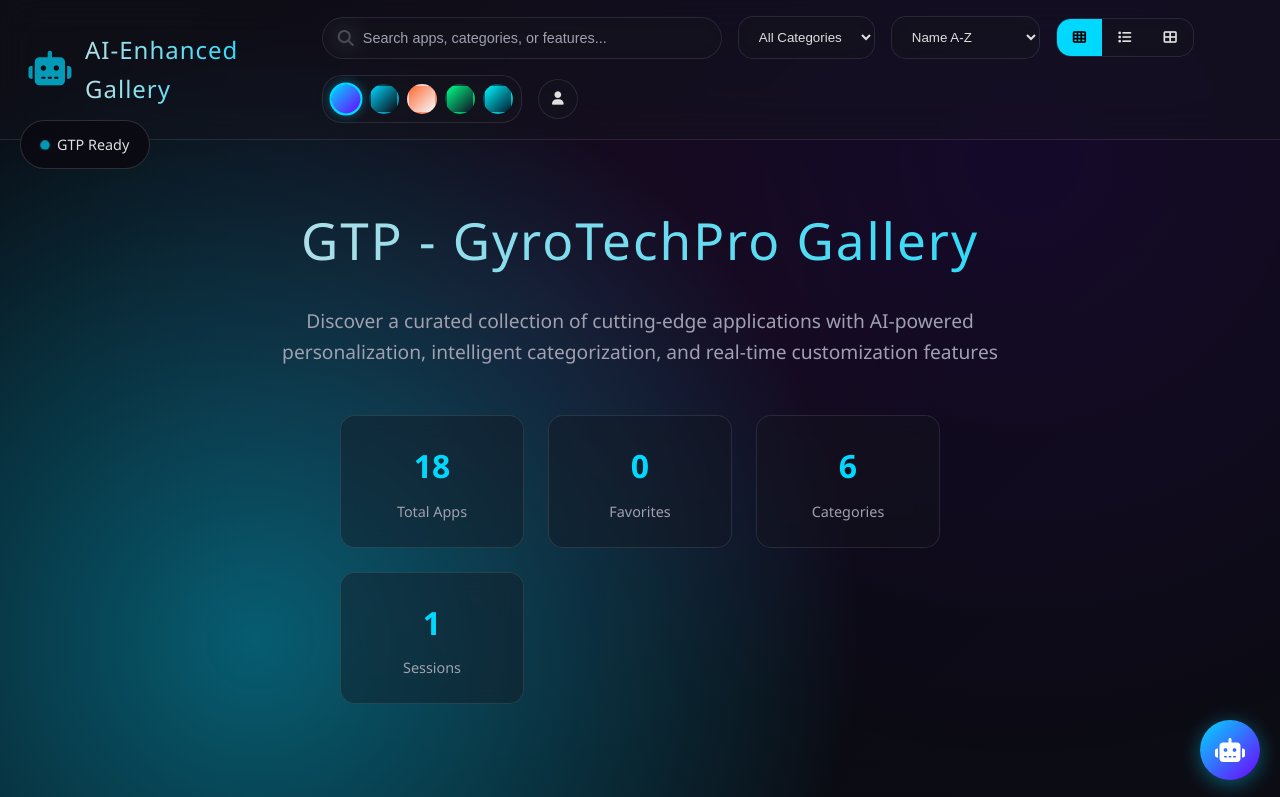
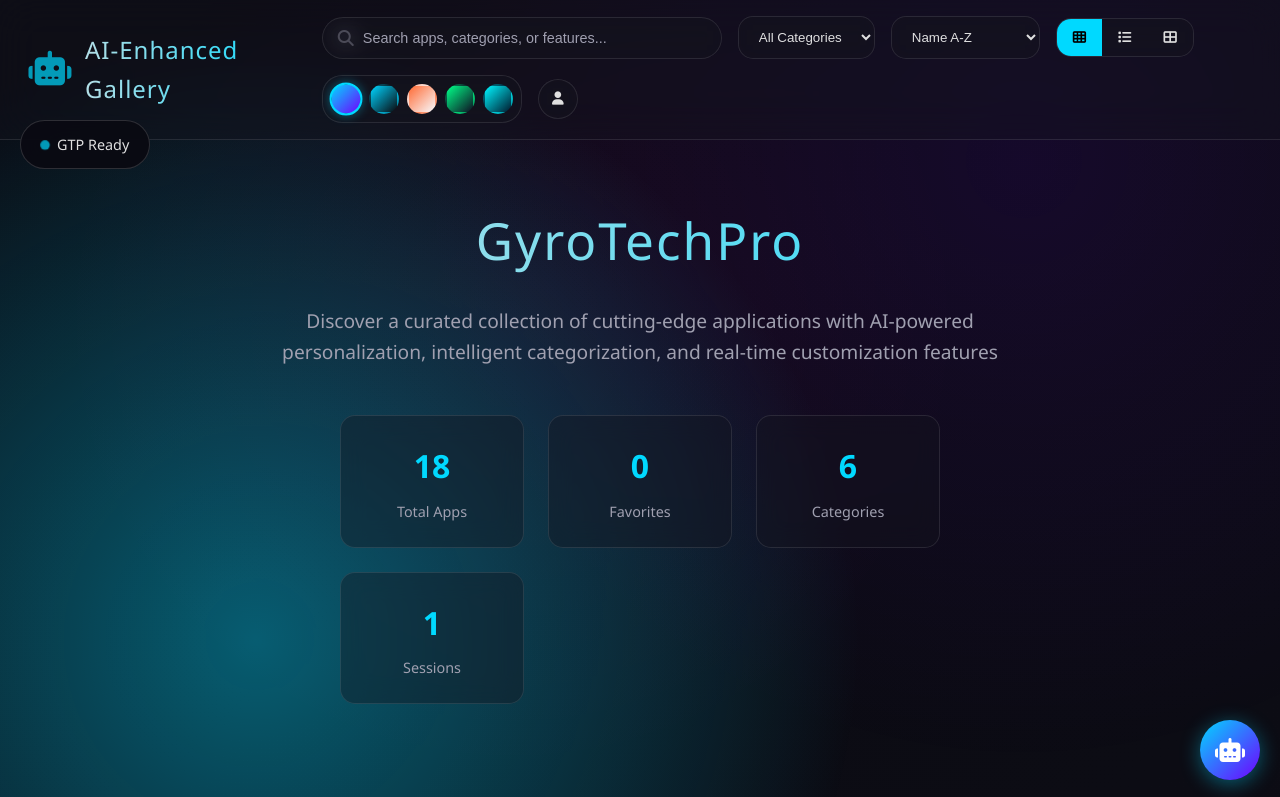
Before and after one commit to dfunkgyro/gyropt, a plain HTML site: page index.html in a window 1280 px wide. Shown: the top 797 px of the page. Drawn offline with Linux system fonts and the light colour scheme.

Commit message:
Updated files

```diff
--- a/index.html
+++ b/index.html
@@ -147,7 +147,7 @@
   <main class="main-content">
     <!-- Intro Section -->
     <section class="intro-section">
-      <h1>GTP - GyroTechPro Gallery</h1>
+      <h1>GyroTechPro</h1>
       <p>Discover a curated collection of cutting-edge applications with AI-powered personalization, intelligent categorization, and real-time customization features</p>
 
       <!-- Quick Stats -->
```
